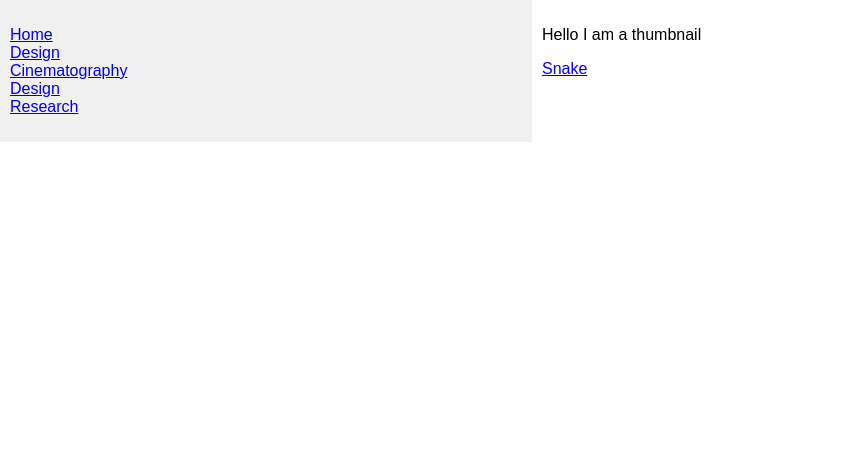
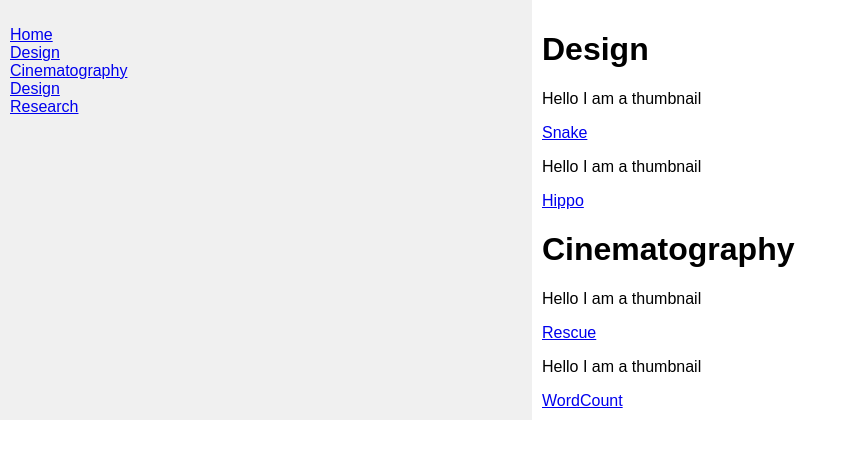
Before and after one commit to kohterai/portfolio-website, a React (Create React App) app: page / in a window 1280 px wide. Shown: the top 458 px of the page, without its empty margins (0-858 px from the left). Built offline with nearby package versions, Linux system fonts and the light colour scheme.

Commit message:
ThumbnailCatalog is smarter now. Have centralized projectList.js

```diff
--- a/src/App.js
+++ b/src/App.js
@@ -4,12 +4,13 @@ import {
   Route,
   Link
 } from 'react-router-dom'
-import Snake from './Projects/Design/Snake'
 import Markdown from 'react-markdown'
+
 import Menu from './Menu'
 import Catalog from './ThumbnailCatalog'
 
-const markdownFiles = require.context('./', true /* search subdirectories */, /\.md$/)
+import Snake from './Projects/Design/Snake'
+
 
 // Each logical "route" has two components, one for
 // the sidebar and one for the main area. We want to
@@ -17,6 +18,10 @@ const markdownFiles = require.context('./', true /* search subdirectories */, /\
 // path matches the current URL.
 const routes = [
   { path: '/',
+    exact: true,
+    main: Catalog
+  },
+  { path: '/projects',
     exact: true,
     main: Catalog
   },
--- /dev/null
+++ b/src/ProjectList.js
@@ -0,0 +1,11 @@
+const projectList = [
+  { type: "Design",
+    projects: ["Snake", "Hippo"]
+  },
+  { type: "Cinematography",
+    projects: ["Rescue", "WordCount"]
+  }
+]
+
+
+export default projectList
--- a/src/Thumbnail.js
+++ b/src/Thumbnail.js
@@ -11,7 +11,7 @@ class Thumbnail extends Component {
 		return (
 			<div>
 				<p>Hello I am a thumbnail</p>
-				<Link to={`projects/${this.props.title}`}>{this.props.title}</Link>
+				<Link to={`/projects/${this.props.title}`}>{this.props.title}</Link>
 			</div>
 		)
 	}
--- a/src/ThumbnailCatalog.js
+++ b/src/ThumbnailCatalog.js
@@ -5,12 +5,23 @@ import {
   Link
 } from 'react-router-dom'
 import Thumbnail from './Thumbnail'
+import projectList from './ProjectList'
+
+
 
 class ThumbnailCatalog extends Component {
   render() {
     return (
       <div>
-        <Thumbnail title="Snake" />
+        {projectList.map((projectList, index) => (
+          <div>
+            <h1>{projectList.type}</h1>
+            {projectList.projects.map((project, index) => (
+                <Thumbnail title={project} />
+            ))}
+          </div>
+        ))}
+
       </div>
     )
   }
```
